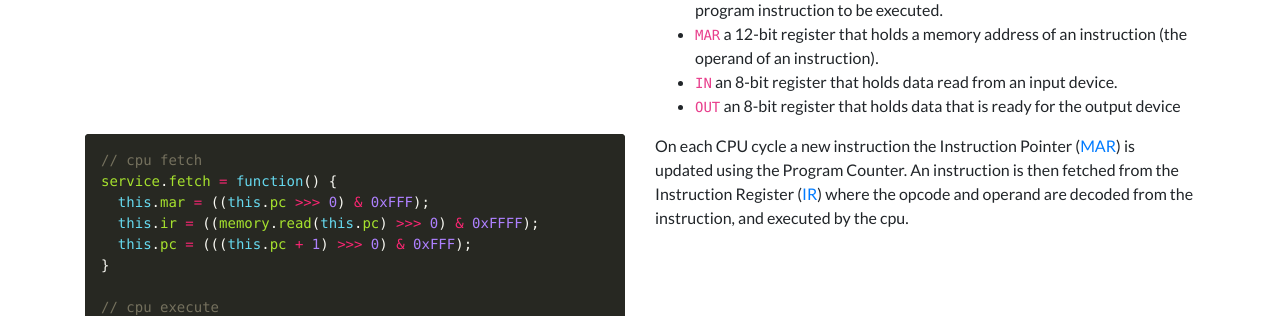
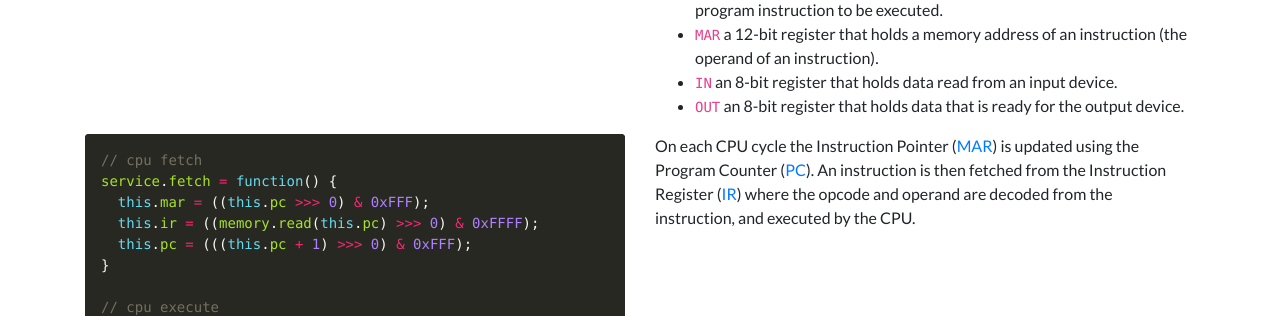
Before and after one commit to mathewmariani/mathewmariani.github.io, a Jekyll site: the page built from _posts/2018-08-26-assembly-simulator-in-javascript.md, in a window 1280 px wide. Shown: the part 978-1294 px from the top of the page. Built offline with Jekyll 4.4.1, drawn with Linux system fonts in a browser that asks for light colours; nearby versions of some CDN libraries.

Commit message:
updated assembly-simulator-in-javascript [posts]

```diff
--- a/_posts/2018-08-26-assembly-simulator-in-javascript.md
+++ b/_posts/2018-08-26-assembly-simulator-in-javascript.md
@@ -64,7 +64,7 @@ The CPU contains 7 Registers, the [Accumulator](https://en.wikipedia.org/wiki/Ac
 - `PC` Program Control, a 12-bit register that holds the address of the next program instruction to be executed.
 - `MAR` a 12-bit register that holds a memory address of an instruction (the operand of an instruction).
 - `IN` an 8-bit register that holds data read from an input device.
-- `OUT` an 8-bit register that holds data that is ready for the output device
+- `OUT` an 8-bit register that holds data that is ready for the output device.
 
 </div>
 </div>
@@ -93,7 +93,7 @@ service.execute = function() {
 
 <!-- right -->
 
-On each CPU cycle a new instruction the Instruction Pointer ([MAR](https://en.wikipedia.org/wiki/Program_counter)) is updated using the Program Counter. An instruction is then fetched from the Instruction Register ([IR](https://en.wikipedia.org/wiki/Instruction_register)) where the opcode and operand are decoded from the instruction, and executed by the cpu.
+On each CPU cycle the Instruction Pointer ([MAR](https://en.wikipedia.org/wiki/Program_counter)) is updated using the Program Counter ([PC](https://en.wikipedia.org/wiki/Program_counter)). An instruction is then fetched from the Instruction Register ([IR](https://en.wikipedia.org/wiki/Instruction_register)) where the opcode and operand are decoded from the instruction, and executed by the CPU.
 
 </div>
 </div>
```
